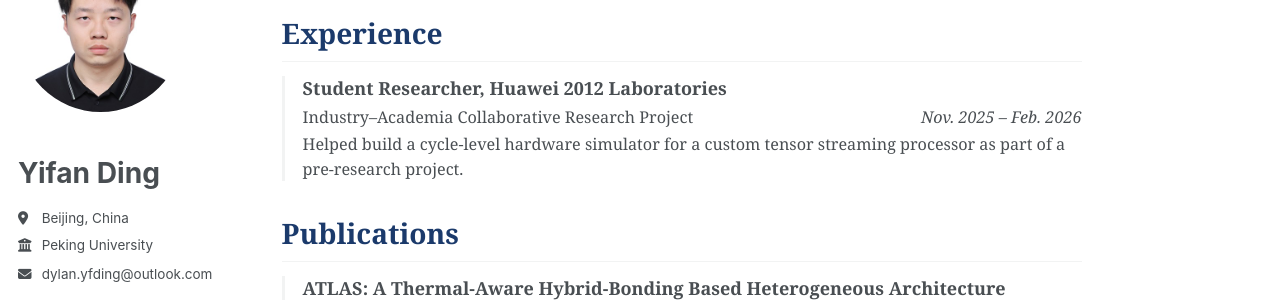
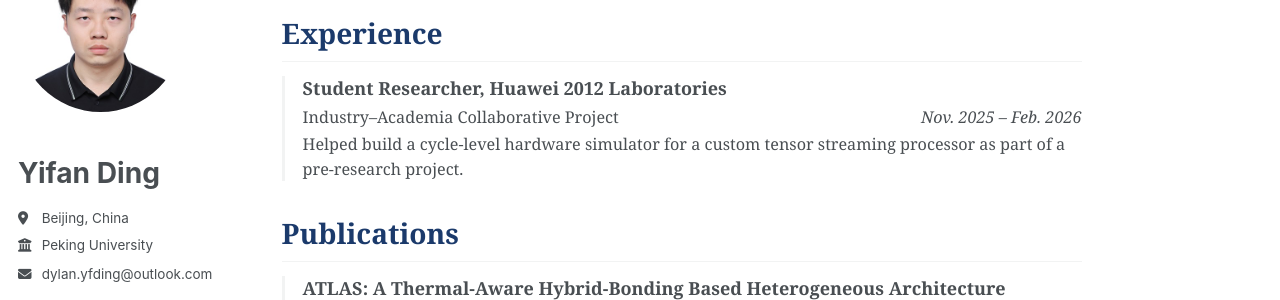
Before and after one commit to DylanDing54/DylanDing54.github.io, a Jekyll site: the page built from _pages/about.md, in a window 1280 px wide and 900 px high, scrolled down 940 px. Shown: the part 154-454 px from the top of the window. Built offline with Jekyll 4.4.1, drawn with Linux system fonts in a browser that asks for light colours; a style sheet for code colours, icons or effects is not loaded.

Commit message:
Drop Research from the collaborative project title
Co-Authored-By: Claude Code <noreply@anthropic.com>

```diff
--- a/_pages/about.md
+++ b/_pages/about.md
@@ -68,7 +68,7 @@ Experience
 <div class="experience-list">
   <div class="experience-item">
     <div class="experience-role"><strong>Student Researcher, Huawei 2012 Laboratories</strong></div>
-    <div class="experience-org">Industry&ndash;Academia Collaborative Research Project<span class="experience-date">Nov. 2025 &ndash; Feb. 2026</span></div>
+    <div class="experience-org">Industry&ndash;Academia Collaborative Project<span class="experience-date">Nov. 2025 &ndash; Feb. 2026</span></div>
     <div class="experience-detail">Helped build a cycle-level hardware simulator for a custom tensor streaming processor as part of a pre-research project.</div>
   </div>
 </div>
```
